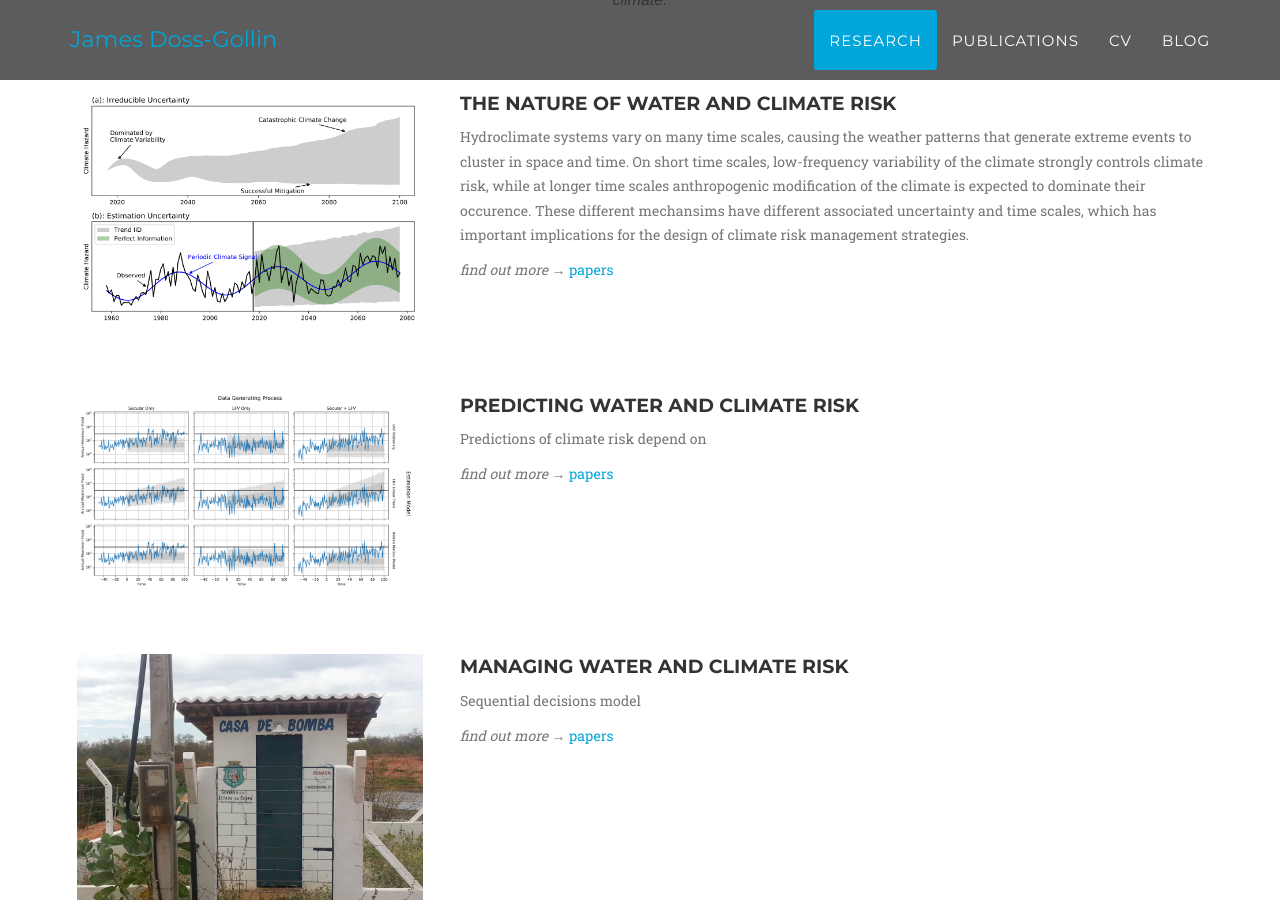
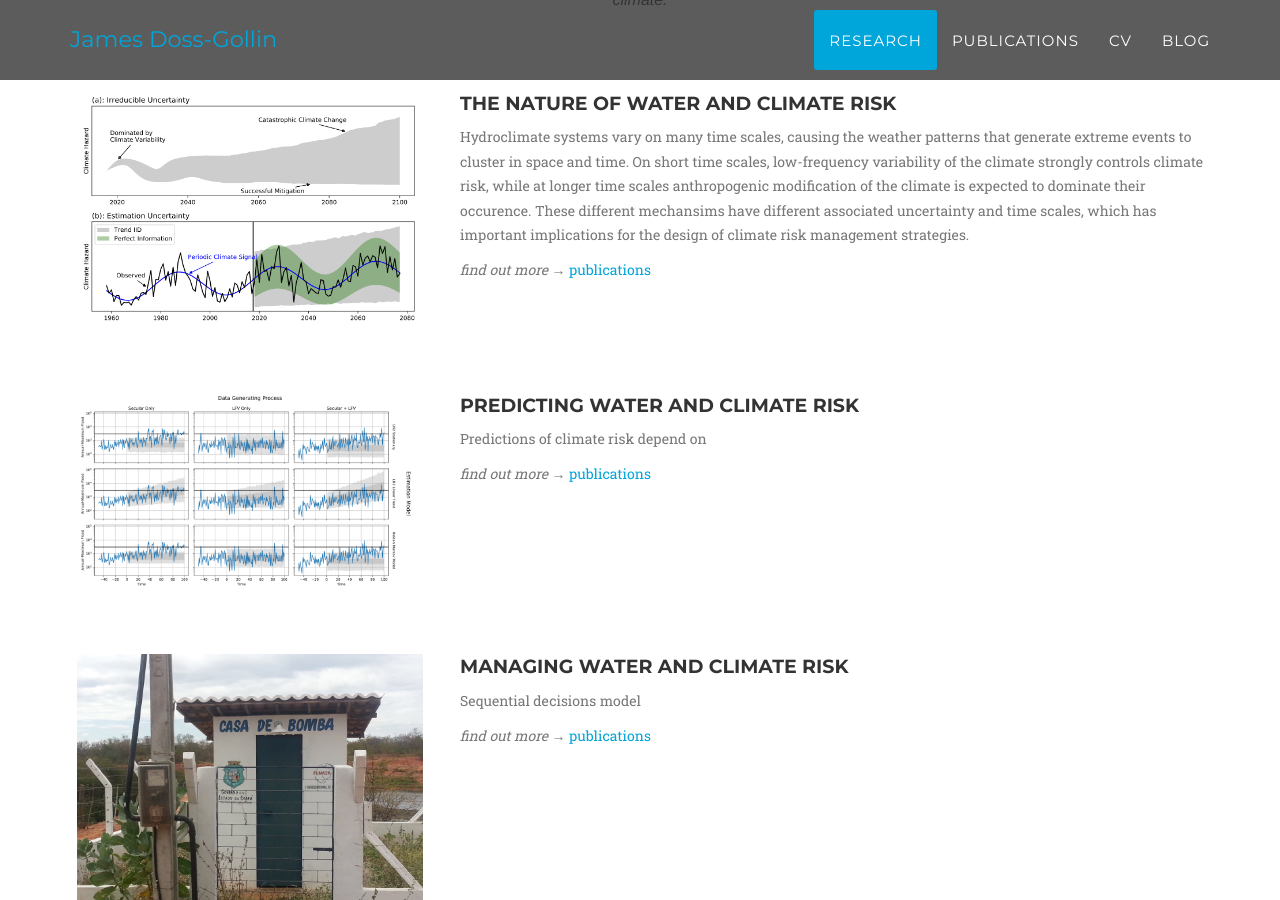
Before and after one commit to jdossgollin/blog, a Jekyll site: the page built from index.html, in a window 1280 px wide and 900 px high, scrolled down 972 px. Built offline with Jekyll 4.4.1, drawn with Linux system fonts in a browser that asks for light colours; nearby versions of some CDN libraries; some web fonts are replaced; library files that are not in the unit come from our copies; comment, search, counter and statistics services are not loaded.

Commit message:
fix links to papers and publications

```diff
--- a/_data/research.yml
+++ b/_data/research.yml
@@ -1,14 +1,14 @@
 - name: The Nature of Water and Climate Risk
   pic: conceptual-sketch.png
-  more: papers
+  more: publications
   description: "Hydroclimate systems vary on many time scales, causing the weather patterns that generate extreme events to cluster in space and time. On short time scales, low-frequency variability of the climate strongly controls climate risk, while at longer time scales anthropogenic modification of the climate is expected to dominate their occurence. These different mechansims have different associated uncertainty and time scales, which has important implications for the design of climate risk management strategies."
 
 - name: Predicting Water and Climate Risk
   pic: example-fit.png
-  more: papers
+  more: publications
   description: "Predictions of climate risk depend on"
 
 - name: Managing Water and Climate Risk
   pic: casa-de-bomba.jpg
-  more: papers
+  more: publications
   description: "Sequential decisions model"
--- a/_includes/nav_blog.html
+++ b/_includes/nav_blog.html
@@ -22,7 +22,7 @@
                         <a class="page-scroll" href="{{ site.baseurl }}/#research">Research</a>
                     </li>
                     <li>
-                        <a class="page-scroll" href="{{ site.baseurl }}/#papers">Papers</a>
+                        <a class="page-scroll" href="{{ site.baseurl }}/#publications">Papers</a>
                     </li>
                     <li>
                         <a class="page-scroll" href="{{ site.baseurl }}/#code">Code</a>
--- a/index.html
+++ b/index.html
@@ -30,7 +30,7 @@ layout: default
     </section>
 
 
-<!--- PAPERS -->
+<!--- PUBLICATIONS -->
     <section id="publications" class="{% cycle '', 'bg-light-gray' %}">
         <div class="container">
             <div class="row">
```
Also changed, not shown: 1 other file.
